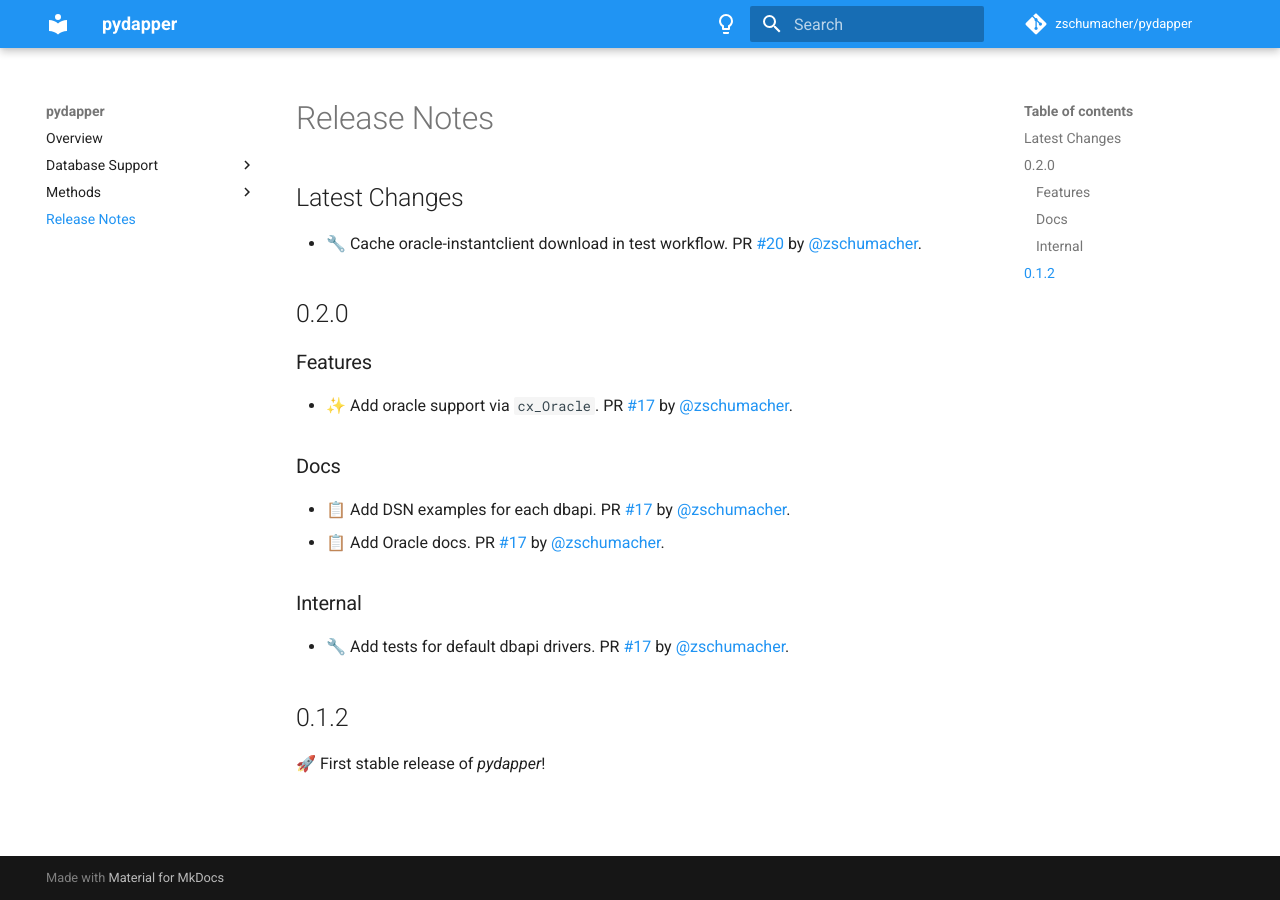
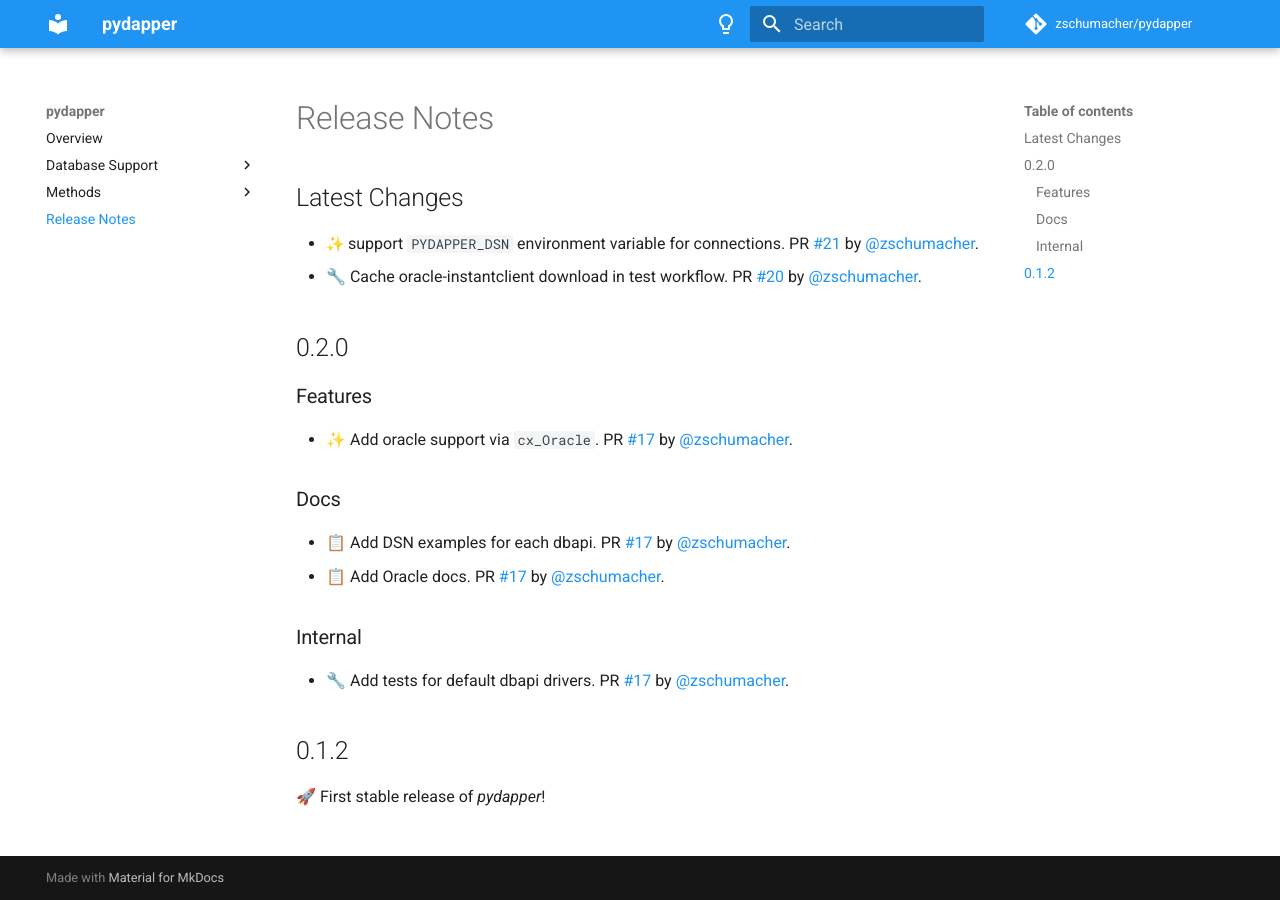
Before and after one commit to zschumacher/pydapper, an MkDocs documentation site: the page built from docs/release_notes.md, in a window 1280 px wide. Built offline with MkDocs 1.6.1 and Material for MkDocs 9.7.7, drawn with Linux system fonts in a browser that asks for light colours; emoji names are drawn with the system emoji font; comment, search, counter and statistics services are not loaded.

Commit message:
📝 Update release notes

```diff
--- a/docs/release_notes.md
+++ b/docs/release_notes.md
@@ -1,6 +1,7 @@
 
 ## Latest Changes
 
+* :sparkles: support `PYDAPPER_DSN` environment variable for connections. PR [#21](https://github.com/zschumacher/pydapper/pull/21) by [@zschumacher](https://github.com/zschumacher).
 * 🔧 Cache oracle-instantclient download in test workflow. PR [#20](https://github.com/zschumacher/pydapper/pull/20) by [@zschumacher](https://github.com/zschumacher).
 ## 0.2.0
 ### Features
```
